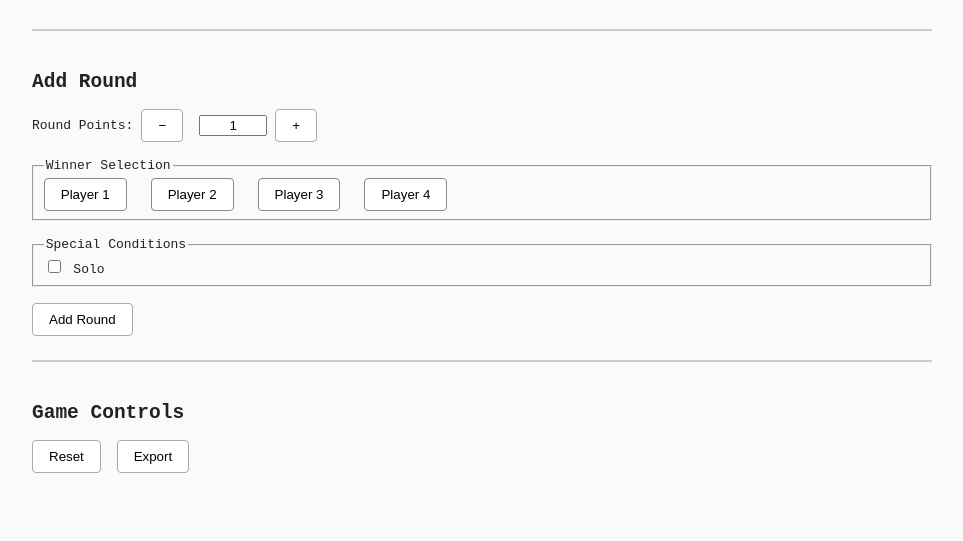
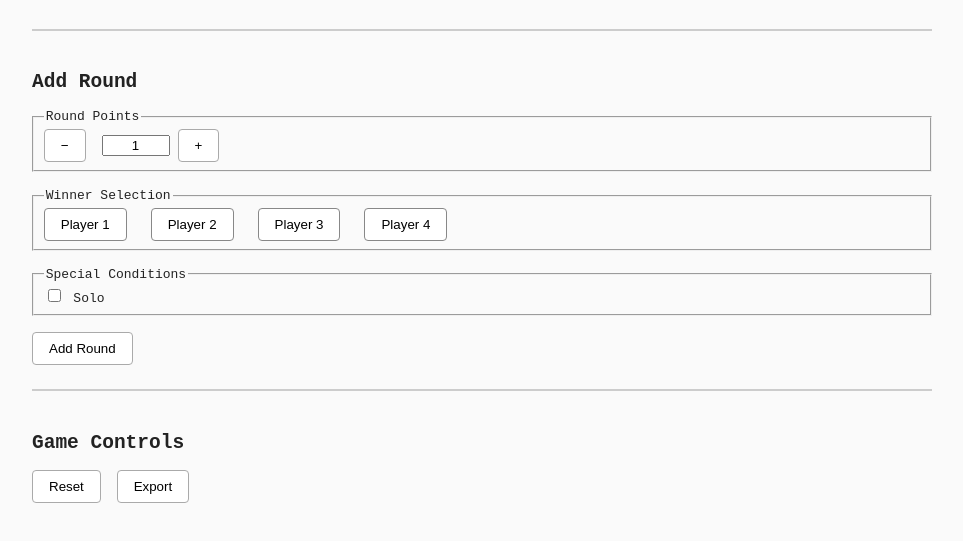
Before and after one commit to delta112358/Dktracker, a plain HTML site: page index.html in a window 1280 px wide. Shown: the part 137-678 px from the top of the page, without its empty margins (158-1121 px from the left). Drawn offline with Linux system fonts and the light colour scheme.

Commit message:
fixed the round points section

```diff
--- a/index.html
+++ b/index.html
@@ -25,8 +25,9 @@
 
     <section class="form-section">
       <h2>Add Round</h2>
+      <fieldset class="form-grid" aria-label="Round points">
+        <legend>Round Points</legend>
         <div class="points-control">
-        <label for="roundPoints">Round Points:</label>
           <button type="button" id="decreasePoints" aria-label="Decrease points">
             −
           </button>
@@ -41,6 +42,7 @@
             +
           </button>
         </div>
+      </fieldset>
 
 
 
```
Lines whose indentation alone changed are shown as unchanged.
